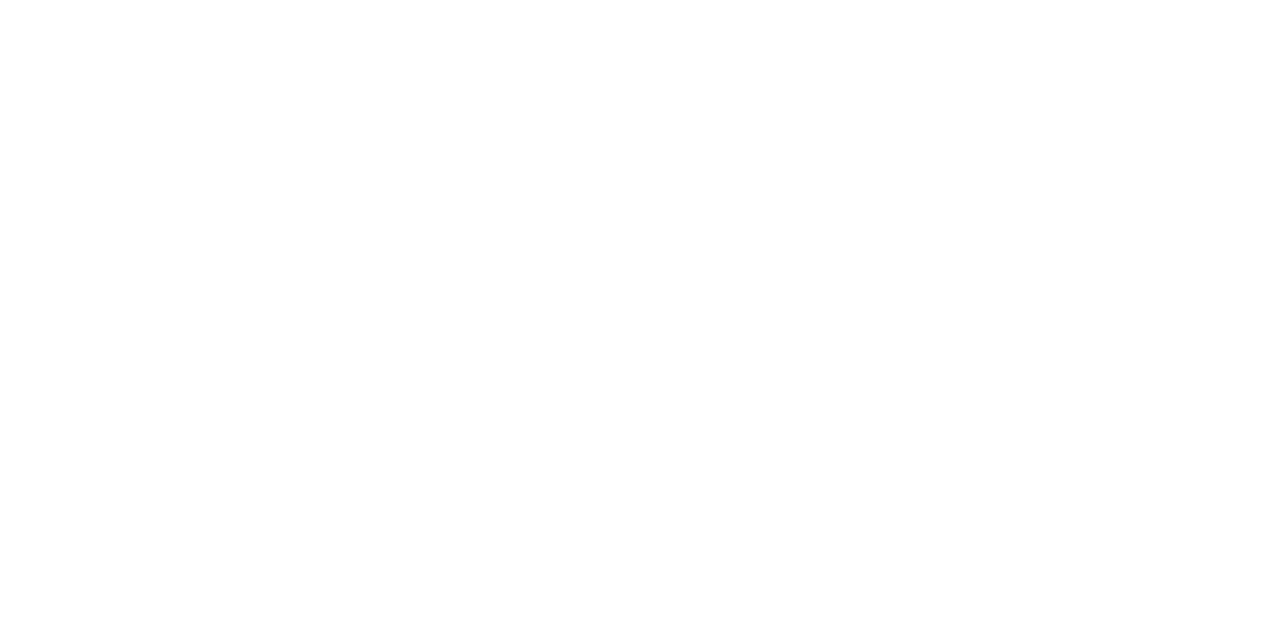
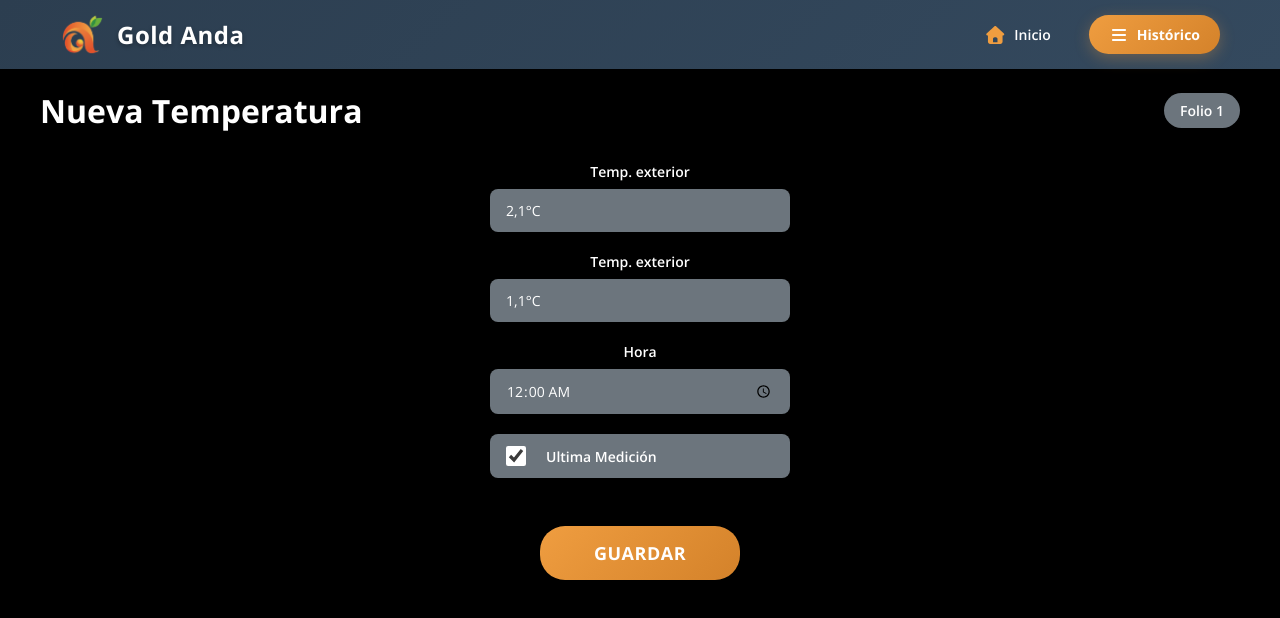
Before and after one commit to DubanPrograDVR/GOLD-ANDA-, a React (Vite) app in the folder Gold-Anda/: page /temperatura/1 in a window 1280 px wide. Before the commit this address had no page. Shown: the top 618 px of the page. Built offline with nearby package versions, Linux system fonts and the light colour scheme.

Commit message:
Varias mejoras en cuanto al diseño de la app

```diff
--- a/Gold-Anda/package.json
+++ b/Gold-Anda/package.json
@@ -13,9 +13,11 @@
     "@fortawesome/fontawesome-svg-core": "^7.1.0",
     "@fortawesome/free-solid-svg-icons": "^7.1.0",
     "@fortawesome/react-fontawesome": "^3.1.0",
+    "@supabase/supabase-js": "^2.80.0",
     "react": "^19.1.1",
     "react-dom": "^19.1.1",
-    "react-router-dom": "^7.9.5"
+    "react-router-dom": "^7.9.5",
+    "supabase": "^2.54.11"
   },
   "devDependencies": {
     "@eslint/js": "^9.36.0",
--- a/Gold-Anda/src/App.tsx
+++ b/Gold-Anda/src/App.tsx
@@ -4,6 +4,8 @@
 import Ingreso from "./components/Home/Formularios/Ingreso";
 import TablasFolio from "./components/Home/Formularios/Tablas_folio";
 import Folio from "./components/Home/Formularios/Folio";
+import Temperatura from "./components/Home/Formularios/Temperatura";
+import Historico from "./components/Home/Formularios/Historico";
 
 function App() {
   return (
@@ -18,6 +20,8 @@
         <Route path="/ingreso/:tunelNumero" element={<Ingreso />} />
         <Route path="/folios/:tunelNumero" element={<TablasFolio />} />
         <Route path="/agregar-folio/:tunelNumero" element={<Folio />} />
+        <Route path="/temperatura/:folioNumero" element={<Temperatura />} />
+        <Route path="/historico" element={<Historico />} />
       </Routes>
     </Router>
   );
--- /dev/null
+++ b/Gold-Anda/src/components/Home/Formularios/Historico.tsx
@@ -0,0 +1,14 @@
+import Navbar from "../Navbar";
+import "./styles/Historico.css";
+
+
+const Historico = () => {
+    return (
+        <>
+        <Navbar />
+        </>
+    )
+}
+
+
+export default Historico;
--- a/Gold-Anda/src/components/Home/Formularios/Tablas_folio.tsx
+++ b/Gold-Anda/src/components/Home/Formularios/Tablas_folio.tsx
@@ -1,9 +1,14 @@
 import Navbar from "../Navbar";
-import { useParams } from "react-router-dom";
+import { useParams, useNavigate } from "react-router-dom";
 import "./styles/TablasFolio.css";
 
 const TablasFolio = () => {
     const { tunelNumero } = useParams<{ tunelNumero: string }>();
+    const navigate = useNavigate();
+
+    const handleEditTemperatura = (folioNumero: string) => {
+        navigate(`/temperatura/${folioNumero}`);
+    };
 
     // Datos de ejemplo para la tabla
     const folios = [
@@ -52,7 +57,7 @@
                                     <td>{folio.tempExterna}</td>
                                     <td>{folio.tempInterna}</td>
                                     <td>
-                                        <button className="edit-btn">
+                                        <button className="edit-btn" onClick={() => handleEditTemperatura(folio.id)}>
                                             <svg width="16" height="16" viewBox="0 0 24 24" fill="currentColor">
                                                 <path d="M3 17.25V21h3.75L17.81 9.94l-3.75-3.75L3 17.25zM20.71 7.04c.39-.39.39-1.02 0-1.41l-2.34-2.34c-.39-.39-1.02-.39-1.41 0l-1.83 1.83 3.75 3.75 1.83-1.83z"/>
                                             </svg>
--- /dev/null
+++ b/Gold-Anda/src/components/Home/Formularios/Temperatura.tsx
@@ -0,0 +1,80 @@
+import Navbar from "../Navbar";
+import { useParams } from "react-router-dom";
+import "./styles/Temperatura.css";
+
+const Temperatura = () => {
+    const { folioNumero } = useParams<{ folioNumero: string }>();
+
+    const handleSubmit = (e: React.FormEvent) => {
+        e.preventDefault();
+        // Aquí agregarás la lógica para enviar los datos y actualizar la tabla
+        console.log("Guardando nueva temperatura para folio:", folioNumero);
+    };
+
+    return (
+        <>
+            <Navbar />
+            <div className="temperatura-container">
+                <div className="temperatura-header">
+                    <h1>Nueva Temperatura</h1>
+                    <span className="folio-badge">Folio {folioNumero}</span>
+                </div>
+
+                <form className="temperatura-form" onSubmit={handleSubmit}>
+                    <div className="form-column">
+                        <div className="form-group">
+                            <label htmlFor="tempExterior1">Temp. exterior</label>
+                            <input
+                                type="text"
+                                id="tempExterior1"
+                                name="tempExterior1"
+                                placeholder="2,1°C"
+                                defaultValue="2,1°C"
+                            />
+                        </div>
+
+                        <div className="form-group">
+                            <label htmlFor="tempExterior2">Temp. exterior</label>
+                            <input
+                                type="text"
+                                id="tempExterior2"
+                                name="tempExterior2"
+                                placeholder="1,1°C"
+                                defaultValue="1,1°C"
+                            />
+                        </div>
+
+                        <div className="form-group">
+                            <label htmlFor="hora">Hora</label>
+                            <input
+                                type="time"
+                                id="hora"
+                                name="hora"
+                                defaultValue="00:00"
+                            />
+                        </div>
+
+                        <div className="form-group checkbox-group">
+                            <label className="checkbox-label">
+                                <input
+                                    type="checkbox"
+                                    id="ultimaMedicion"
+                                    name="ultimaMedicion"
+                                    defaultChecked
+                                />
+                                <span className="checkmark"></span>
+                                Ultima Medición
+                            </label>
+                        </div>
+                    </div>
+
+                    <button type="submit" className="guardar-btn">
+                        Guardar
+                    </button>
+                </form>
+            </div>
+        </>
+    );
+};
+
+export default Temperatura;
--- /dev/null
+++ b/Gold-Anda/src/components/Home/Formularios/styles/Temperatura.css
@@ -0,0 +1,200 @@
+/* Estilos para el componente Temperatura - Diseño consistente con Ingreso */
+.temperatura-container {
+    background-color: #000;
+    color: #fff;
+    min-height: 100vh;
+    padding: 20px;
+    font-family: "Open Sans", sans-serif;
+}
+
+.temperatura-header {
+    display: flex;
+    justify-content: space-between;
+    align-items: center;
+    margin-bottom: 30px;
+    padding: 0 20px;
+}
+
+.temperatura-header h1 {
+    font-size: 2rem;
+    font-weight: 700;
+    margin: 0;
+    color: #fff;
+}
+
+.folio-badge {
+    background-color: #6c757d;
+    color: #fff;
+    padding: 8px 16px;
+    border-radius: 20px;
+    font-size: 14px;
+    font-weight: 600;
+}
+
+.temperatura-form {
+    max-width: 800px;
+    margin: 0 auto;
+    padding: 0 20px;
+}
+
+.temperatura-form .form-group {
+    display: flex;
+    flex-direction: column;
+    align-items: center;
+    margin-bottom: 20px;
+}
+
+.temperatura-form .form-group label {
+    text-align: left;
+    font-size: 14px;
+    font-weight: 600;
+    margin-bottom: 8px;
+    color: #fff;
+}
+
+.temperatura-form .form-group input[type="text"],
+.temperatura-form .form-group input[type="time"] {
+    padding: 12px 16px;
+    border: none;
+    border-radius: 8px;
+    background-color: #6c757d;
+    color: #fff;
+    font-size: 14px;
+    font-family: inherit;
+    width: 300px;
+    max-width: 100%;
+}
+
+.temperatura-form .form-group input[type="text"]:focus,
+.temperatura-form .form-group input[type="time"]:focus {
+    outline: none;
+    box-shadow: 0 0 0 2px rgba(239, 157, 64, 0.5);
+}
+
+.temperatura-form .form-group input[type="text"]::placeholder {
+    color: #fff;
+    opacity: 0.8;
+}
+
+.checkbox-group {
+    margin: 10px 0;
+}
+
+.checkbox-label {
+    display: flex;
+    align-items: center;
+    background-color: #6c757d;
+    padding: 12px 16px;
+    border-radius: 8px;
+    cursor: pointer;
+    font-size: 14px;
+    gap: 10px;
+    width: 300px;
+    max-width: 100%;
+}
+
+.checkbox-label input[type="checkbox"] {
+    width: 20px;
+    height: 20px;
+    accent-color: white;
+    cursor: pointer;
+}
+
+.checkbox-label input[type="checkbox"]:checked {
+    background-color: white;
+}
+
+.guardar-btn {
+    display: block;
+    margin: 40px auto 0;
+    padding: 15px 40px;
+    background: linear-gradient(135deg, #ef9d40 0%, #d4822a 100%);
+    color: #fff;
+    border: none;
+    border-radius: 25px;
+    font-size: 18px;
+    font-weight: 700;
+    cursor: pointer;
+    transition: all 0.3s ease;
+    text-transform: uppercase;
+    letter-spacing: 0.5px;
+    min-width: 200px;
+}
+
+.guardar-btn:hover {
+    transform: translateY(-2px);
+    box-shadow: 0 8px 25px rgba(239, 157, 64, 0.4);
+    background: linear-gradient(135deg, #d4822a 0%, #b8691e 100%);
+}
+
+.guardar-btn:active {
+    transform: translateY(0);
+}
+
+/* Responsive para tablets */
+@media (max-width: 768px) {
+    .temperatura-container {
+        padding: 15px;
+    }
+
+    .temperatura-header {
+        flex-direction: column;
+        gap: 15px;
+        text-align: center;
+        margin-bottom: 25px;
+    }
+
+    .temperatura-header h1 {
+        font-size: 1.6rem;
+    }
+
+    .temperatura-form {
+        padding: 0 15px;
+    }
+
+    .guardar-btn {
+        margin-top: 30px;
+        min-width: 100%;
+    }
+}
+
+/* Responsive para móviles */
+@media (max-width: 480px) {
+    .temperatura-container {
+        padding: 10px;
+    }
+
+    .temperatura-form {
+        padding: 0 10px;
+    }
+
+    .temperatura-form .form-group input[type="text"],
+    .temperatura-form .form-group input[type="time"] {
+        padding: 10px 12px;
+        font-size: 13px;
+    }
+
+    .checkbox-label {
+        padding: 10px 12px;
+        font-size: 13px;
+    }
+
+    .guardar-btn {
+        padding: 12px 30px;
+        font-size: 16px;
+    }
+}
+
+/* Animación de entrada */
+.temperatura-container {
+    animation: fadeIn 0.5s ease-in-out;
+}
+
+@keyframes fadeIn {
+    from {
+        opacity: 0;
+    }
+    to {
+        opacity: 1;
+    }
+}
--- a/Gold-Anda/src/components/Home/Navbar.tsx
+++ b/Gold-Anda/src/components/Home/Navbar.tsx
@@ -13,13 +13,15 @@
     setIsMenuOpen(!isMenuOpen);
   };
 
+
+
   const handleHomeClick = () => {
     navigate("/");
     setIsMenuOpen(false);
   };
 
   const handleHistoricoClick = () => {
-
+    navigate("/historico");
     setIsMenuOpen(false);
   };
 
--- /dev/null
+++ b/Gold-Anda/src/db/db.ts
@@ -0,0 +1,3 @@
+const db = {
+
+}
```
Also changed, not shown: Gold-Anda/src/components/Home/Formularios/styles/Historico.css (added), 1 other file (tests, documents, lock files or other folders).
